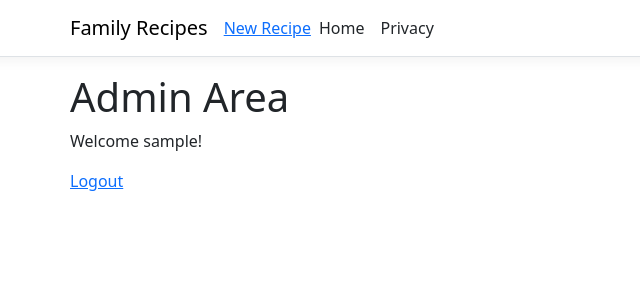
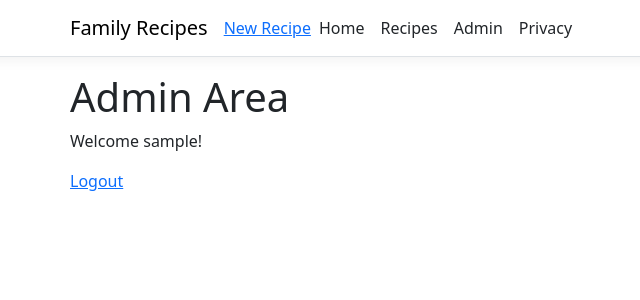
Before and after one commit to alexandrascola/FamilyRecipes, an ASP.NET Core app: page /Admin in a window 1280 px wide. Shown: the top 300 px of the page, without its empty margins (12-652 px from the left). Run offline with ASP.NET Core 8, Linux system fonts and the light colour scheme; the visitor is signed in with stand-in values (Sample User, id 1); style sheets or scripts are compiled from the project's sources.

Commit message:
Add Recipes and Admin navigation links

```diff
--- a/Pages/Shared/_Layout.cshtml
+++ b/Pages/Shared/_Layout.cshtml
@@ -29,6 +29,15 @@
                             <a class="nav-link text-dark" asp-area="" asp-page="/Index">Home</a>
                         </li>
                         <li class="nav-item">
+                            <a class="nav-link text-dark"
+                               asp-controller="Recipes"
+                               asp-action="Index">Recipes</a>
+                        </li>
+                        <li class="nav-item">
+                            <a class="nav-link text-dark"
+                               asp-page="/Admin">Admin</a>
+                        </li>
+                        <li class="nav-item">
                             <a class="nav-link text-dark" asp-area="" asp-page="/Privacy">Privacy</a>
                         </li>
                     </ul>
```
